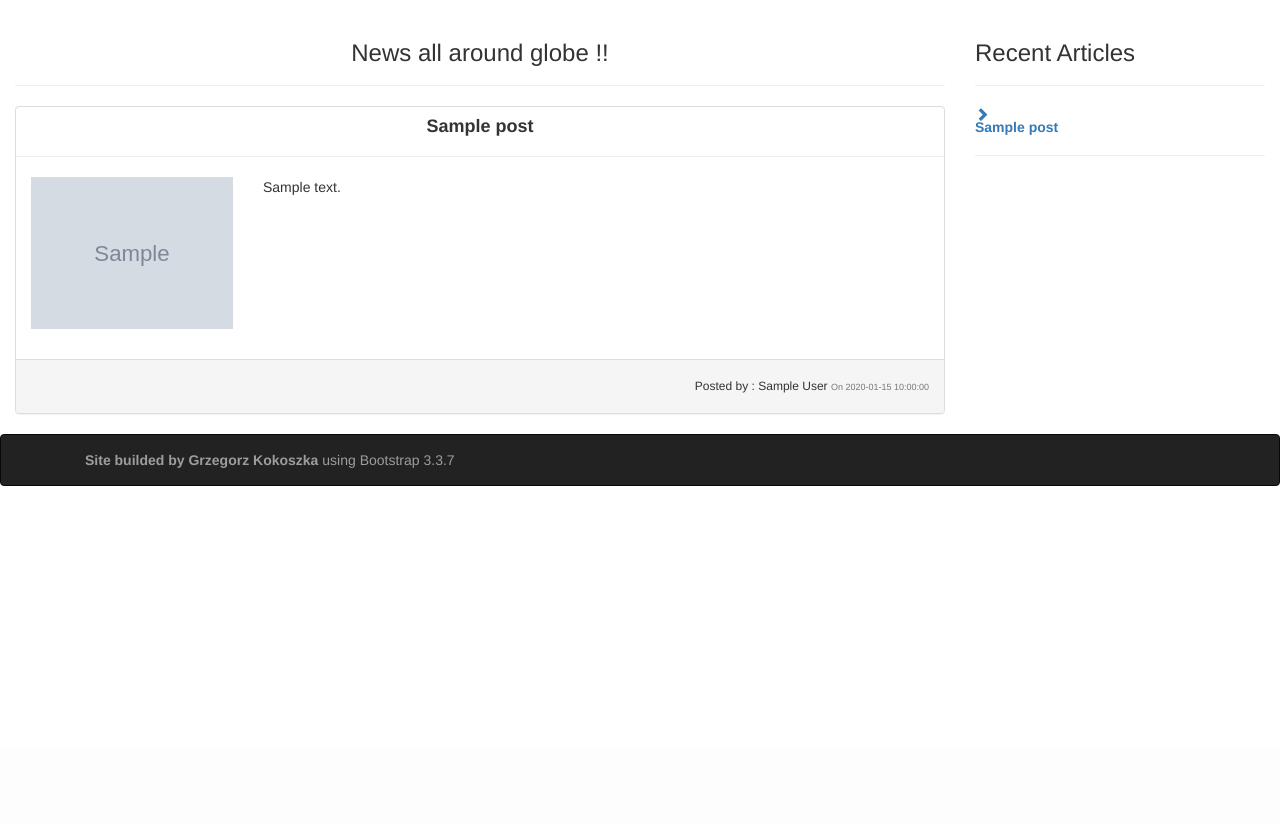
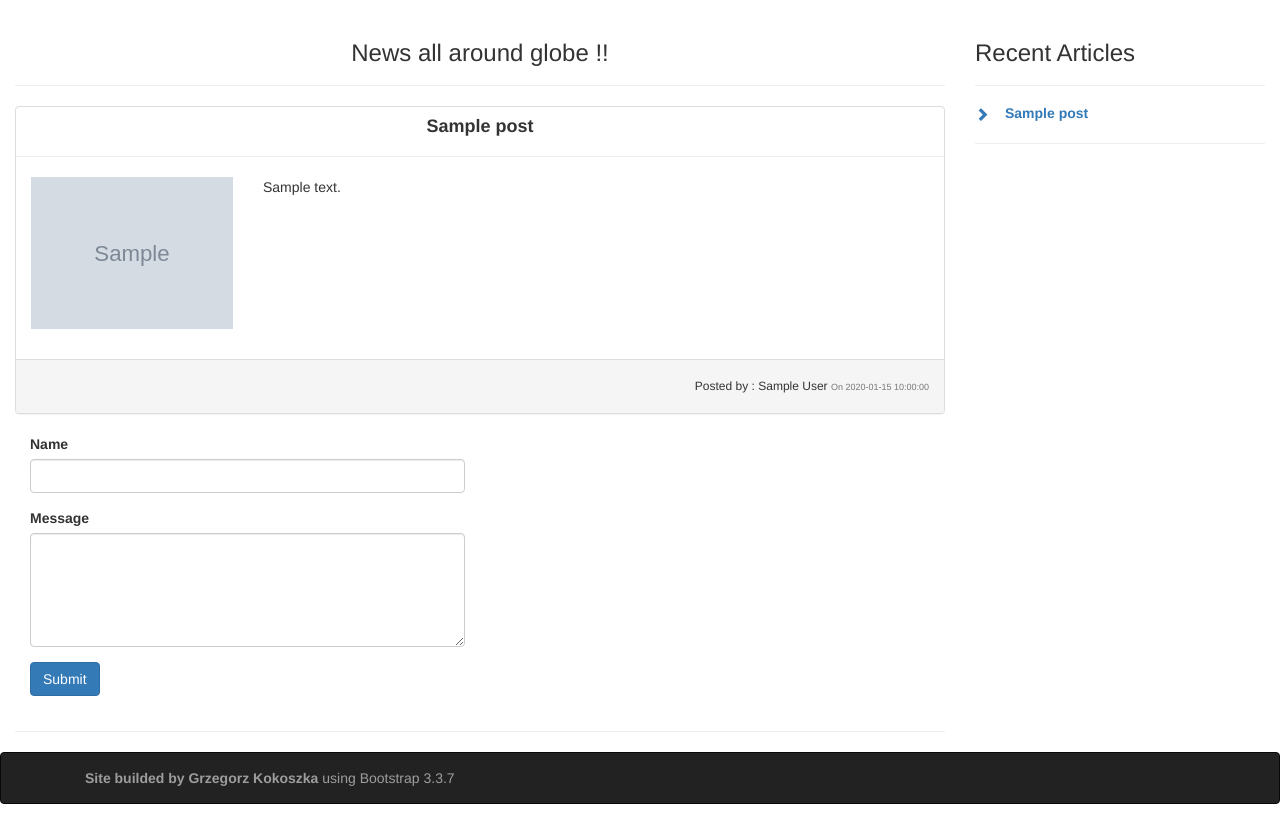
Before and after one commit to inirion/SI_website, a PHP site: page /details.php?post=1 in a window 1280 px wide. Shown: the part 51-875 px from the top of the page. Before the commit the page ends 537 px from the top, so only its background shows below. Run offline with PHP 8.4, Linux system fonts and the light colour scheme; tables that the repository leaves empty or names only in its code hold one stand-in row (values such as "Sample post"); grey boxes marked "Sample" are stand-in pictures; some libraries are stand-ins or nearby versions.

Commit message:
More implementations
Implemented searchbox, Comment section

```diff
--- a/admin/insert_post.php
+++ b/admin/insert_post.php
@@ -4,6 +4,7 @@
 		<title>News Website</title>
 		<meta http-equiv="Content-Type" content="text/html; charset=UTF-8">
 		<meta name="viewport" content="width=device-width, initial-scale=1.0" />
+		<meta http-equiv="refresh" content="0">
 		<link href="../css/bootstrap.min.css" rel="stylesheet">
 		<link rel="stylesheet" href="css/styles.css" media="all" />
 		<script src="//cdn.tinymce.com/4/tinymce.min.js"></script>
--- a/includes/header.php
+++ b/includes/header.php
@@ -15,9 +15,9 @@
 		<div class="collapse navbar-collapse navHeaderCollapse">
 			<!-- Creation of serchbox start -->
 			<div class="col-sm-3 col-md-3">
-				<form class="navbar-form" role="search" metod="get" action="results.php" enctype="multipart/form-data">
+				<form class="navbar-form" role="search" metod="get" action="index.php" enctype="multipart/form-data">
 					<div class="input-group">
-						<input type="text" class="form-control" placeholder="Search" name="q" required>
+						<input type="text" class="form-control" placeholder="Search" name="search" required>
 						<div class="input-group-btn">
 							<button class="btn btn-default" type="submit">
 								<i class="glyphicon glyphicon-search"></i>
--- /dev/null
+++ b/includes/post_content_body.php
@@ -0,0 +1,33 @@
+<?php
+if (isset($_GET['post'])) {
+	$post_id = $_GET['post'];
+	$get_posts = "select * from posts where post_id = '$post_id'";
+	$run_posts = mysql_query($get_posts);
+	while ($row_posts = mysql_fetch_array($run_posts)) {
+		$post_title = html_entity_decode($row_posts['post_title'], ENT_QUOTES, "ISO-8859-1");
+		$post_date = $row_posts['post_date'];
+		$post_image = html_entity_decode($row_posts['post_image'], ENT_QUOTES, "ISO-8859-1");
+		$post_author = html_entity_decode($row_posts['post_author'], ENT_QUOTES, "ISO-8859-1");
+		$post_content = html_entity_decode($row_posts['post_content'], ENT_QUOTES, "ISO-8859-1");
+		echo "
+<div class='panel panel-default'>
+<div class='page-header'>
+<h4 class='text-center'><strong>$post_title</strong></h4>
+</div>
+<div class='panel-body'>
+<div class ='row'>
+<div class = 'col-sm-3'>
+<img class='featuredImg' src='admin/news_img/$post_image' width='100%'>
+</div>
+<div class='col-sm-9'>
+$post_content
+</div>
+</div>
+</div>
+<div class='panel-footer'>
+<h6 class='text-right'>Posted by : $post_author <small> On $post_date</small></h6>
+</div>
+</div>";
+	}
+}
+?>
--- /dev/null
+++ b/includes/post_content_comments.php
@@ -0,0 +1,17 @@
+<!-- Comment -->
+<?php
+$get_comments = "select * from comments where post_id = '$post_id' AND comment_status = 'approved'";
+$run_comments = mysql_query($get_comments);
+while ($row_comment = mysql_fetch_array($run_comments)) {
+	$comment_name = html_entity_decode($row_comment['comment_name'], ENT_QUOTES, "ISO-8859-1");
+	$comment_date = $row_comment['comment_date'];
+	$comment_text = html_entity_decode($row_comment['comment_text'], ENT_QUOTES, "ISO-8859-1");
+	echo "
+	<div class='media'>
+	<div class='media-body' style = 'padding-bottom:20px;'>
+		<h4 class='media-heading'>$comment_name <small>$comment_date</small></h4>
+		$comment_text
+	</div>
+</div>";
+}
+?>
--- /dev/null
+++ b/includes/post_content_comments_form.php
@@ -0,0 +1,45 @@
+<!-- Comment -->
+<div class="container-fluid">
+	<div class="row">
+		<div class="col-md-6 col-sm-6 col-xs-12">
+			<form method="post">
+				<div class="form-group ">
+					<label class="control-label " for="name"> Name </label>
+					<input class="form-control" id="name" name="name" type="text"/>
+				</div>
+				<div class="form-group ">
+					<label class="control-label " for="message"> Message </label>
+					<textarea class="form-control" cols="40" id="message" name="message" rows="5" required=""></textarea>
+				</div>
+				<div class="form-group">
+					<div>
+						<button class="btn btn-primary " name="submit" type="submit">
+							Submit
+						</button>
+					</div>
+				</div>
+			</form>
+		</div>
+	</div>
+</div>
+<hr>
+<?php
+if (isset($_POST['submit'])) {
+	if ($_POST['name'] == '')
+		$comment_name = htmlentities('Anonymous', ENT_QUOTES);
+	else
+		$comment_name = htmlentities($_POST['name'], ENT_QUOTES);
+	$comment_date = date('j.n.Y');
+	$comment_text = htmlentities($_POST['message'], ENT_QUOTES);
+	$comment_status = 'unapproved';
+
+
+	if ($post_content != '') {
+		$insert_posts = "insert into comments (post_id,comment_name, comment_text, comment_date,comment_status) values ('$post_id','$comment_name','$comment_text','$comment_date','$comment_status')";
+		$run_posts = mysql_query($insert_posts);
+		echo "<meta http-equiv='refresh' content='0'>";
+		echo "<script>window.open('details.php?php=$post_id',_self)</script>";
+	}
+
+}
+?>
--- a/includes/posts_content.php
+++ b/includes/posts_content.php
@@ -3,9 +3,11 @@
 		<h3>News all around globe !!</h3>
 	</div>
 	<?php
-	if (!isset($_GET['category']))
+	if (!isset($_GET['category']) && !isset($_GET['search']))
 		include('includes/random_posts.php');
 	else if(isset($_GET['category']))
 		include('includes/category_posts.php');
+	else if(isset($_GET['search']))
+		include('includes/results_posts.php');
 	?>
 </div>
--- a/includes/sidebar.php
+++ b/includes/sidebar.php
@@ -16,9 +16,9 @@
 <h5 class='text-left'>
 <div class= 'row'>
 <div class= 'col-xs-1'>
-<span class='glyphicon glyphicon-chevron-right pull-left' aria-hidden='true'></span>
+<span class='glyphicon glyphicon-chevron-right' aria-hidden='true'></span>
 </div>
-<div class= 'col-xs-11'>
+<div class= 'col-xs-10'>
 <strong>$post_title</strong>
 </div>
 </div>
```
Also changed, not shown: includes/post_content.php (+3 -34 lines), includes/results_posts.php (added, +40 -0 lines).
